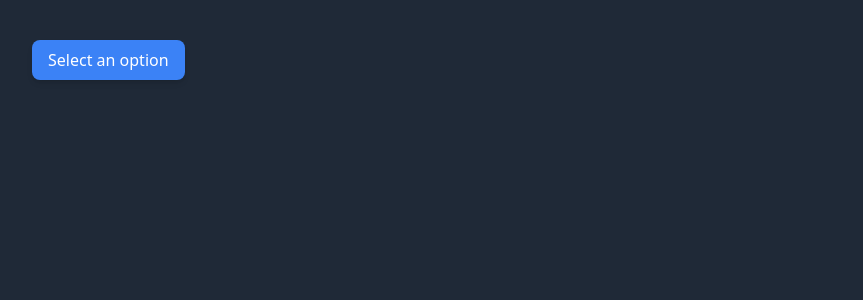
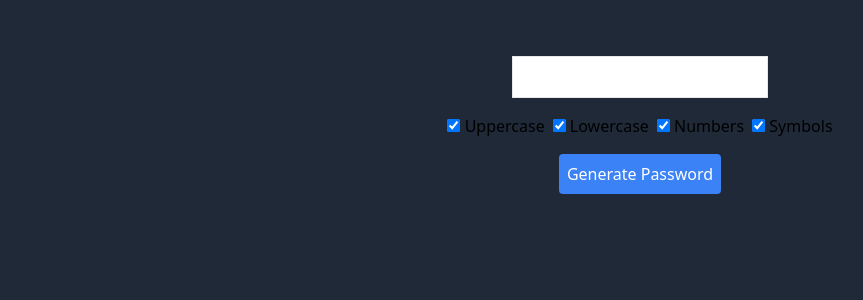
Before and after one commit to Saroj-Kumarr/React-Machine-Coding-Questions, a React (Vite) app: page / in a window 1280 px wide. Shown: the top 300 px of the page, without its empty margins (0-863 px from the left). Built offline with nearby package versions, Linux system fonts and the light colour scheme.

Commit message:
Created password generator.

```diff
--- a/src/App.jsx
+++ b/src/App.jsx
@@ -1,9 +1,9 @@
-import Dropdown from "./components/Dropdown";
+import PasswordGenerator from "./components/PasswordGenerator";
 
 const App = () => {
   return (
     <div className="max-w-7xl mx-auto px-4 sm:px-6 lg:px-8 mt-10">
-      <Dropdown />
+      <PasswordGenerator />
     </div>
   );
 };
--- /dev/null
+++ b/src/components/PasswordGenerator.jsx
@@ -0,0 +1,75 @@
+import { useState } from "react";
+
+export default function PasswordGenerator() {
+  const [password, setPassword] = useState("");
+  const [includeUpper, setIncludeUpper] = useState(true);
+  const [includeLower, setIncludeLower] = useState(true);
+  const [includeNumbers, setIncludeNumbers] = useState(true);
+  const [includeSymbols, setIncludeSymbols] = useState(true);
+
+  const generatePassword = () => {
+    let chars = "";
+    if (includeUpper) chars += "ABCDEFGHIJKLMNOPQRSTUVWXYZ";
+    if (includeLower) chars += "abcdefghijklmnopqrstuvwxyz";
+    if (includeNumbers) chars += "0123456789";
+    if (includeSymbols) chars += "!@#$%^&*()";
+
+    if (chars.length === 0) return;
+
+    let newPassword = Array.from(
+      { length: 12 },
+      () => chars[Math.floor(Math.random() * chars.length)]
+    ).join("");
+    setPassword(newPassword);
+  };
+
+  return (
+    <div className="p-4 flex flex-col items-center gap-4">
+      <input
+        className="border p-2 w-64 text-center"
+        value={password}
+        readOnly
+      />
+      <div className="flex gap-2">
+        <label>
+          <input
+            type="checkbox"
+            checked={includeUpper}
+            onChange={() => setIncludeUpper(!includeUpper)}
+          />{" "}
+          Uppercase
+        </label>
+        <label>
+          <input
+            type="checkbox"
+            checked={includeLower}
+            onChange={() => setIncludeLower(!includeLower)}
+          />{" "}
+          Lowercase
+        </label>
+        <label>
+          <input
+            type="checkbox"
+            checked={includeNumbers}
+            onChange={() => setIncludeNumbers(!includeNumbers)}
+          />{" "}
+          Numbers
+        </label>
+        <label>
+          <input
+            type="checkbox"
+            checked={includeSymbols}
+            onChange={() => setIncludeSymbols(!includeSymbols)}
+          />{" "}
+          Symbols
+        </label>
+      </div>
+      <button
+        className="bg-blue-500 text-white p-2 rounded"
+        onClick={generatePassword}
+      >
+        Generate Password
+      </button>
+    </div>
+  );
+}
```
